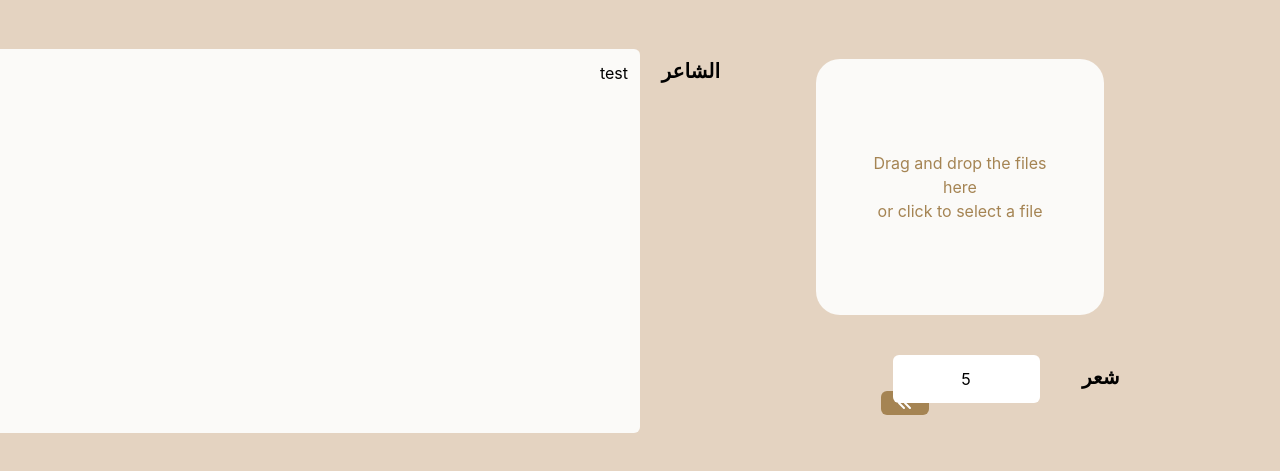
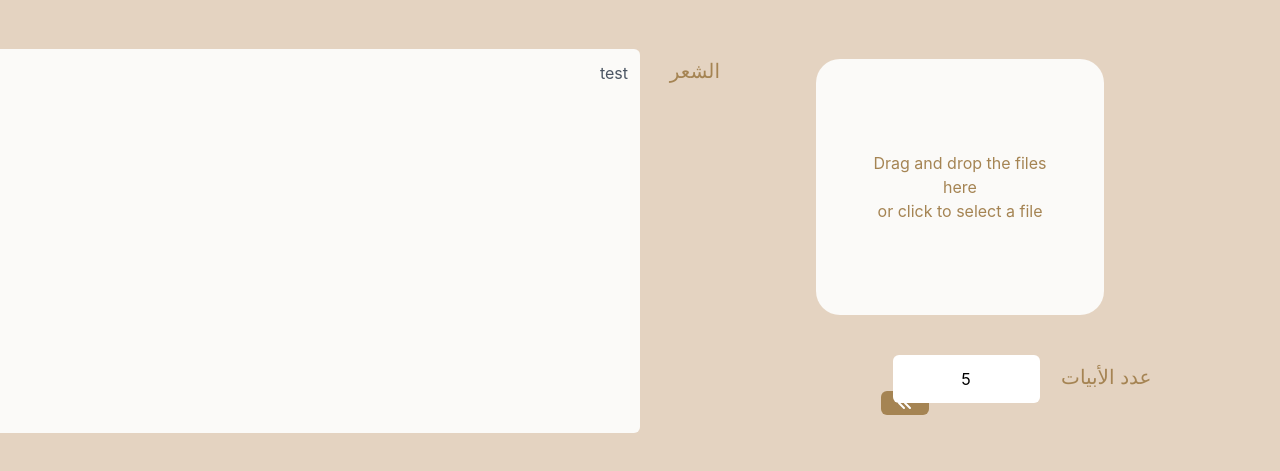
Before and after one commit to wadjih-bencheikh18/arabicthon-front, a React (Create React App) app: page /create/soura in a window 1280 px wide. Shown: the part 203-674 px from the top of the page. Built offline with nearby package versions, Linux system fonts and the light colour scheme.

Commit message:
minor fixes

```diff
--- a/src/components/Functional/GenImage.jsx
+++ b/src/components/Functional/GenImage.jsx
@@ -29,6 +29,7 @@ export default function GenImage() {
             rows="15"
             cols="75"
             className="text-right rounded-3xl"
+            title="الشعر"
           />
         </div>
         <div className="col-start-2 flex flex-col items-center justify-end justify-self-center space-y-10">
@@ -63,7 +64,7 @@ export default function GenImage() {
               </div>
             </section>
           </div>
-          <InputResult cols={12} rows={1} init="5" button />
+          <InputResult cols={12} rows={1} init="5" button title="عدد الأبيات" />
         </div>
       </div>
     </div>
--- a/src/components/Functional/InputResult.jsx
+++ b/src/components/Functional/InputResult.jsx
@@ -26,7 +26,9 @@ export default function InputResult({
         onChange={({ target }) => setInput(target.value)}
         style={{ direction: "rtl" }}
       ></textarea>
-      <h3 className=" absolute text-xl top-0 -right-20 pt-2 font-bold">{title}</h3>
+      <h3 className="absolute text-xl top-0 -right-28 pt-2 text-[#A58453]">
+        {title}
+      </h3>
       {button && (
         <button
           onClick={() => {
--- a/src/components/Functional/OutputResult.jsx
+++ b/src/components/Functional/OutputResult.jsx
@@ -3,13 +3,13 @@ export default function OutputResult({
   className,
   cols = "40",
   rows = "3",
-  title = "الشاعر",
+  title = "الشعر",
 }) {
   return (
     <div className="flex relative items-start mt-5 gap-3">
       <textarea
         style={{ direction: "rtl" }}
-        className={`${className} resize-none py-3 px-3 bg-[#FBFAF8] text-center rounded-md p-4 `}
+        className={`${className} text-gray-600 resize-none py-3 px-3 bg-[#FBFAF8] text-center rounded-md p-4 `}
         cols={Math.min(
           Math.max(...value.split("\n").map((s) => s.length), cols),
           100
@@ -19,7 +19,9 @@ export default function OutputResult({
       >
         {value}
       </textarea>
-      <h3 className=" absolute text-xl -right-20 pt-2 font-bold">{title}</h3>
+      <h3 className="absolute text-xl -right-20 pt-2 text-[#A58453]">
+        {title}
+      </h3>
     </div>
   );
 }
```
